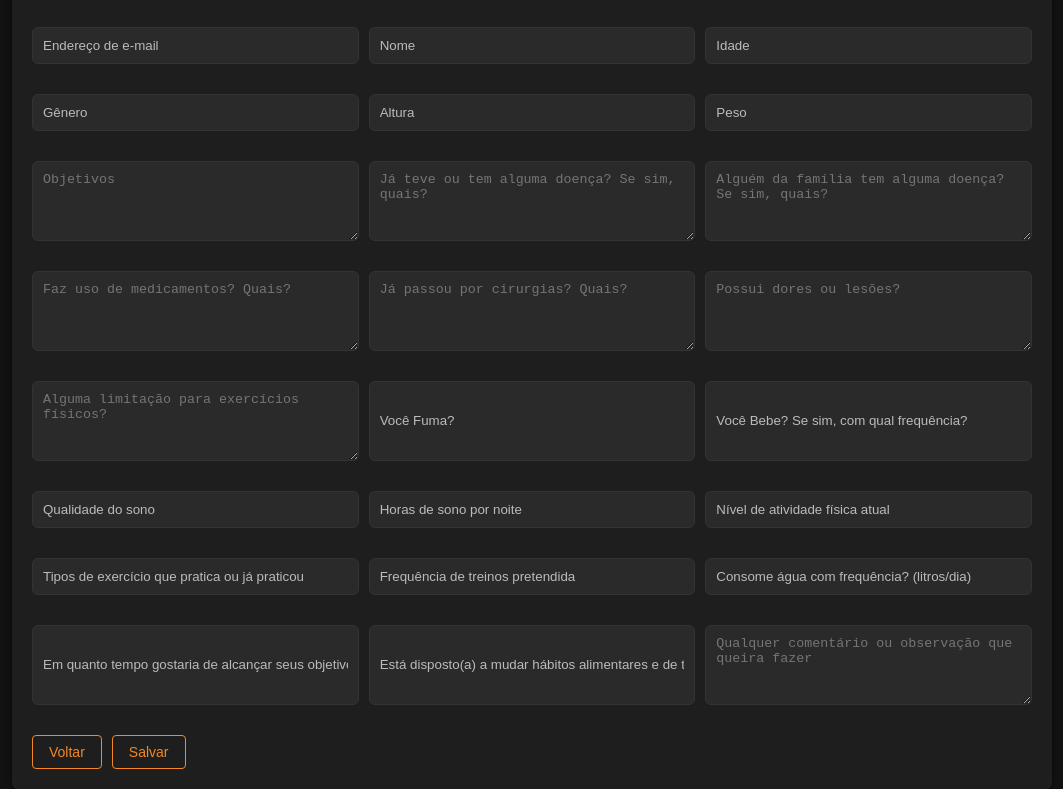
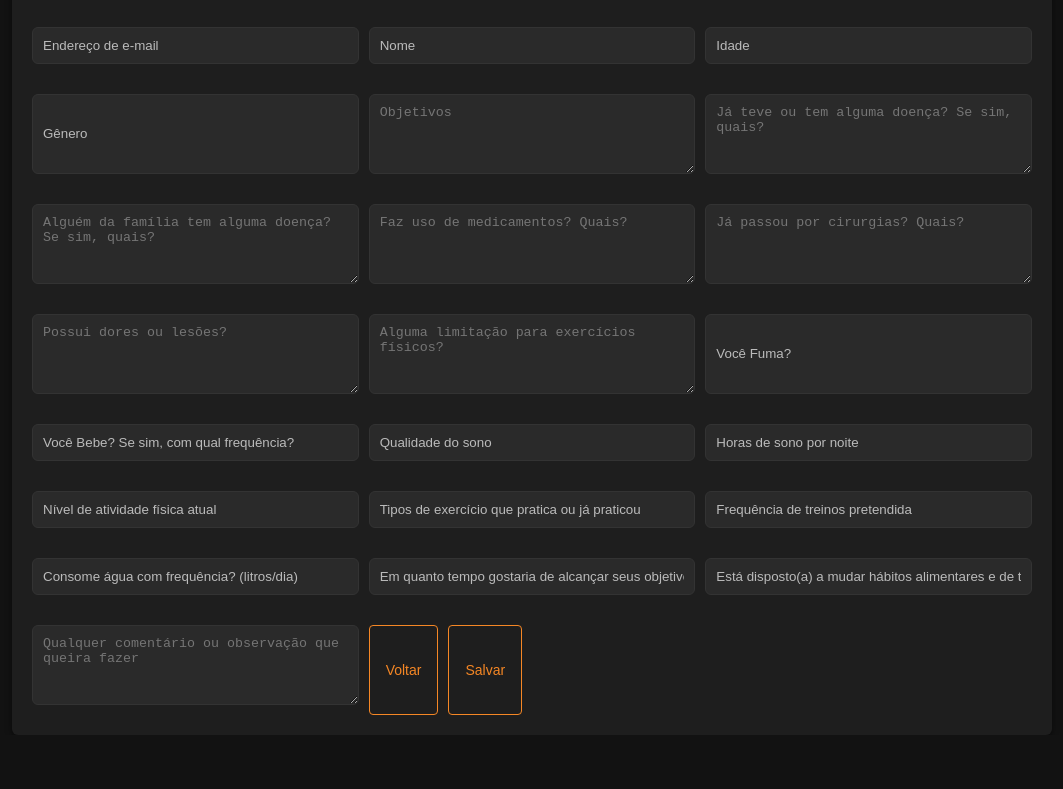
Before and after one commit to iangta10/PHub, a plain HTML site: page frontend/anamnese_form.html in a window 1280 px wide. Shown: the part 71-860 px from the top of the page, without its empty margins (108-1171 px from the left). After the commit the page ends 806 px from the top, so only its background shows below. Drawn offline with Linux system fonts and the light colour scheme.

Commit message:
ajustes anamnese e composição

```diff
--- a/frontend/anamnese_form.html
+++ b/frontend/anamnese_form.html
@@ -16,8 +16,6 @@
             <input type="text" name="nome" placeholder="Nome" />
             <input type="number" name="idade" placeholder="Idade" />
             <input type="text" name="genero" placeholder="Gênero" />
-            <input type="number" step="0.01" name="altura" placeholder="Altura" />
-            <input type="number" step="0.1" name="peso" placeholder="Peso" />
             <textarea name="objetivos" placeholder="Objetivos"></textarea>
             <textarea name="doencas" placeholder="Já teve ou tem alguma doença? Se sim, quais?"></textarea>
             <textarea name="doencasFamilia" placeholder="Alguém da família tem alguma doença? Se sim, quais?"></textarea>
```
Also changed, not shown: frontend/composicao.html (+1 -0 lines).
